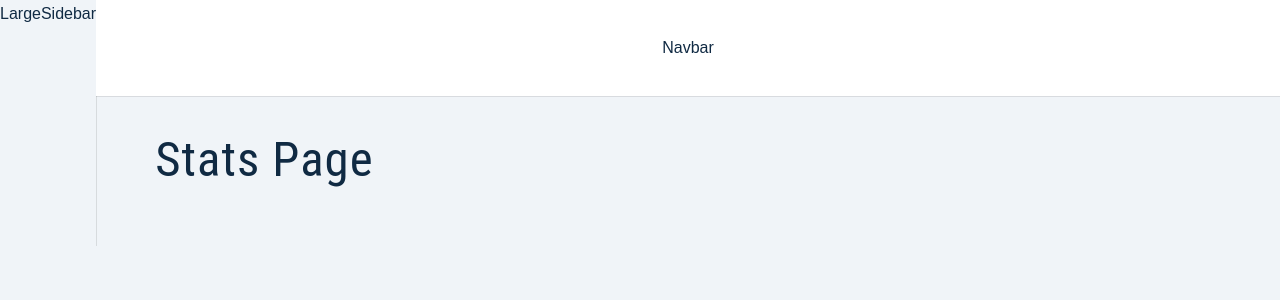
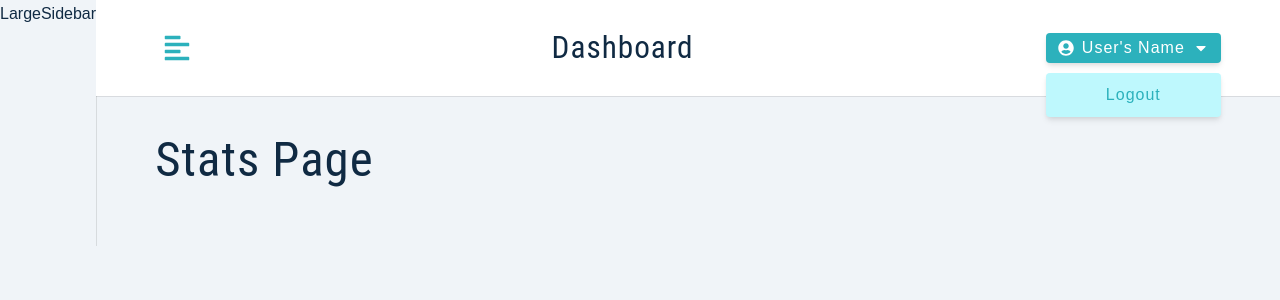
Before and after one commit to DragonSenses/job-tracker, a React (Create React App) app in the folder client/: page / in a window 1280 px wide. Shown: the top 300 px of the page. Built offline with nearby package versions, Linux system fonts and the light colour scheme; sample sign-in values are in the browser's storage.

Commit message:
Implement Navbar

```diff
--- a/client/src/components/Navbar.js
+++ b/client/src/components/Navbar.js
@@ -1,10 +1,37 @@
 import React from 'react';
 import Wrapper from '../assets/wrappers/Navbar.js';
+import { FaAlignLeft, FaUserCircle, FaCaretDown } from 'react-icons/fa';
+import { useAppContext } from '../context/appContext.js';
+import Logo from './Logo';
 
 export default function Navbar() {
   return (
     <Wrapper>
-      Navbar
+      <div className="nav-center">
+        <button className="toggle-btn" onClick={() => console.log('toggle sidebar')}>
+          <FaAlignLeft />
+        </button>
+        <div>
+          <Logo />
+          <h3 className="logo-text">Dashboard</h3>
+        </div>
+        <div className="btn-container">
+          <button type="button" className="btn" onClick={() => console.log('toggle dropdown')}>
+            <FaUserCircle />
+            User's Name
+            <FaCaretDown />
+          </button>
+          <div className="dropdown show-dropdown">
+            <button
+              type="button"
+              className="dropdown-btn"
+              onClick={() => console.log('log out user')}
+            >
+              logout
+            </button>
+          </div>
+        </div>
+      </div>
     </Wrapper>
   )
 }
```
Also changed, not shown: 1 other file (tests, documents, lock files or other folders).
